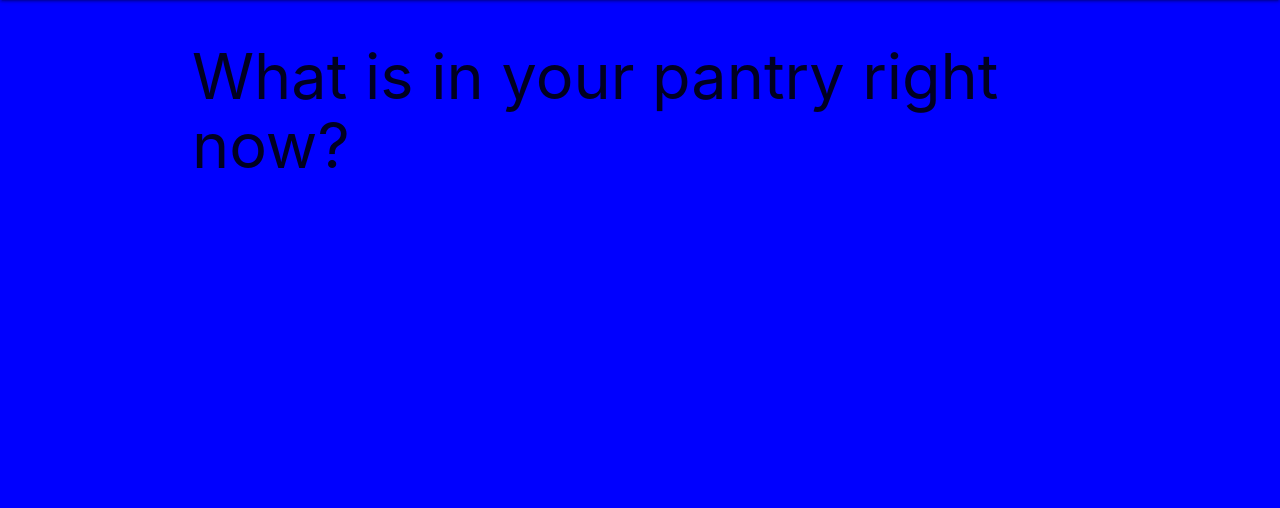
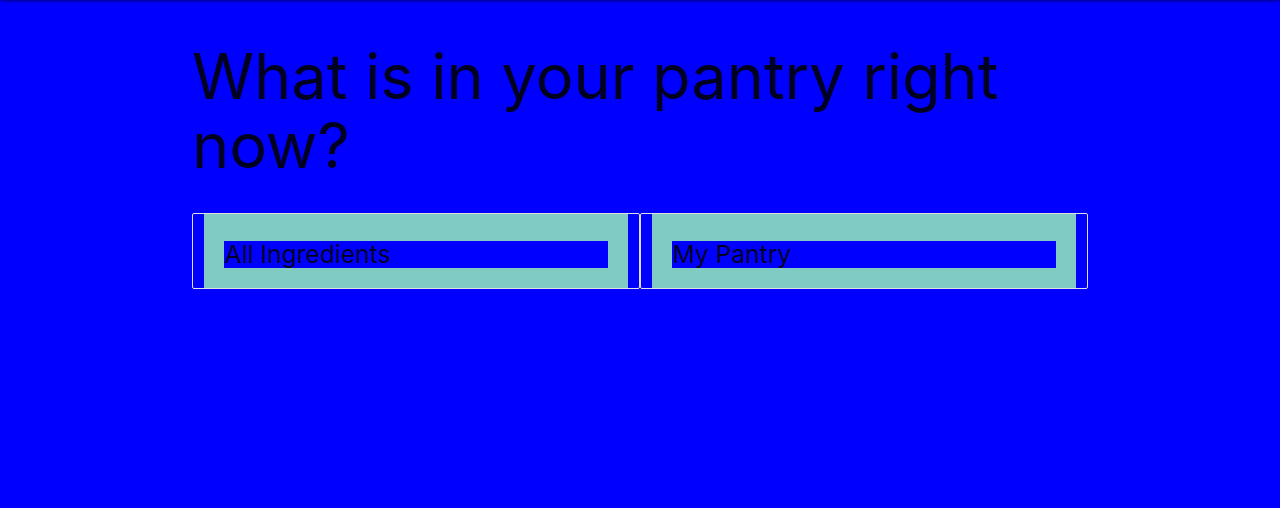
Before and after one commit to raulrodriguez8/FLEXipes, a Django app: page /ingredients/ in a window 1280 px wide. Shown: the part 64-572 px from the top of the page. Run offline with Django 3.2, Linux system fonts and the light colour scheme; the visitor is signed in with stand-in values (Sample User, id 1); data comes from the database, SQL or seed files in the repository; data that the repository does not hold is empty.

Commit message:
ingredients view updated

```diff
--- a/main_app/models.py
+++ b/main_app/models.py
@@ -1,5 +1,7 @@
 from django.db import models
 from django.contrib.auth.models import User
+from django.db.models.signals import post_save
+from django.dispatch import receiver
 
 AISLE = (
     ('Spices and Seasonings', 'Spices and Seasonings'),
@@ -50,6 +52,15 @@ class Meal(models.Model):
     def get_absolute_url(self):
         return reverse('detail', kwargs={'user_id': self.id})
 
-class Foodie(models.Model):
+class Profile(models.Model):
     user = models.OneToOneField(User, on_delete=models.CASCADE)
     pantry = models.ManyToManyField(Ingredient)
+
+    @receiver(post_save, sender=User)
+    def create_user_profile(sender, instance, created, **kwargs):
+        if created:
+            Profile.objects.create(user=instance)
+
+    @receiver(post_save, sender=User)
+    def save_user_profile(sender, instance, **kwargs):
+        instance.profile.save()
--- a/main_app/templates/ingredients/index.html
+++ b/main_app/templates/ingredients/index.html
@@ -2,7 +2,7 @@
 {% block content %}
 
 <h1>What is in your pantry right now?</h1>
-<!--
+
 <div class="row">
 <ul class='collection col s6'>
     <li class='collection-item teal lighten-3'>
@@ -12,7 +12,7 @@
     </div>
 
     </li>
-    {% for ingredient in all_ingredients %}
+    {% for ingredient in ingredients %}
     <li class='collection-item hoverable'>
         <div class="collection_content">
         <a href="#!"><i class="material-icons small circle teal lighten-4">add</i></a>
@@ -28,7 +28,7 @@
             <h5 class='title'>My Pantry</h5>
         </div>
 
-    </li>
+    <!-- </li>
     {% for ingredient in my_ingredients %}
     <li class='collection-item hoverable'>
         <div class="collection_content">
@@ -36,7 +36,7 @@
         <h5 class='title' style="display: inline;">{{ ingredient.name }}</h5>
         </div>
     </li>
-    {% endfor %}
+    {% endfor %} -->
 </ul>
-</div> -->
+</div>
 {% endblock %}
--- a/main_app/views.py
+++ b/main_app/views.py
@@ -5,7 +5,6 @@ from django.contrib.auth.forms import UserCreationForm
 import requests
 from .models import Ingredient
 from .models import User
-from .models import Foodie
 
 # Create your views here.
 
@@ -46,12 +45,12 @@ def recipe_results(request):
     return render(request, 'home.html')
 
 def all_ingredients(request):
-    # my_ingredients = User.objects.get(id=request.user.id) output:lmares
-    # print(request.user.foodie)
-    # all_ingredients = Ingredient.objects.exclude(id__in=my_ingredients.values_list('id'))
-    # print(all_ingredients)
+    my_ingredients = User.objects.get(id=request.user.id).profile.pantry.all()
+    print(my_ingredients)
+    all_ingredients = Ingredient.objects.exclude(id__in=my_ingredients.values_list('id'))
+    print(all_ingredients)
     context = {
-        # 'all_ingredients': all_ingredients,
-        # 'my_ingredients': my_ingredients
+        'ingredients': all_ingredients,
+        'my_ingredients': my_ingredients
         }
     return render(request, 'ingredients/index.html', context)
```
Also changed, not shown: main_app/migrations/0004_rename_foodie_profile.py (added).
